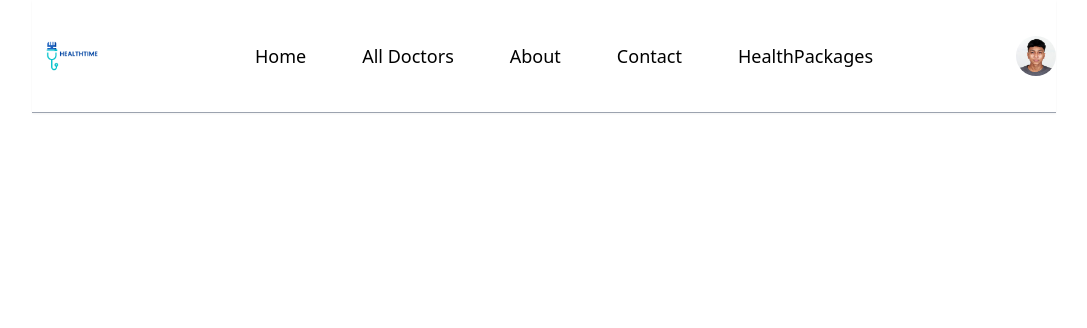
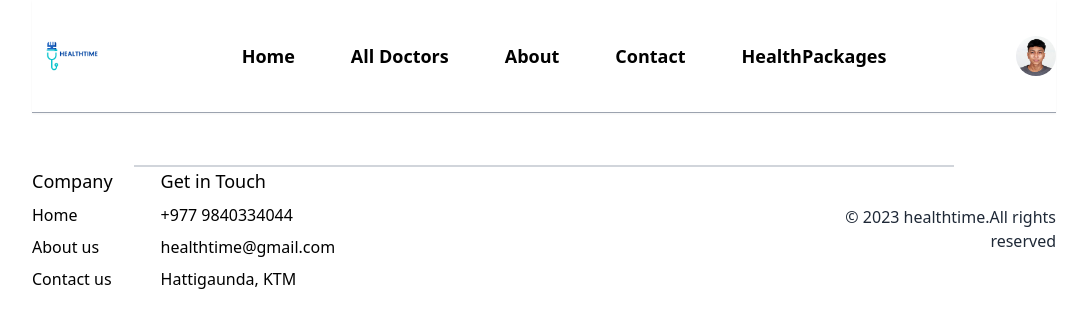
Before and after one commit to AayushBdrShahi/HospitalManagementSystem, a React (Vite) app: page /HealthPackages in a window 1280 px wide. Shown: the top 328 px of the page, without its empty margins (96-1183 px from the left). Built offline with nearby package versions, Linux system fonts and the light colour scheme.

Commit message:
Add Footer

```diff
--- a/src/App.jsx
+++ b/src/App.jsx
@@ -10,6 +10,7 @@ import MyAppointments from './pages/MyAppointments'
 import Appointment from './pages/Appointment'
 import HealthPackages from './pages/HealthPackages'
 import Navbar from './components/Navbar'
+import Footer from './components/Footer'
 
 const App = () => {
   return (
@@ -28,6 +29,7 @@ const App = () => {
         <Route path='/appointment/:docId' element={<Appointment/>}/>
         <Route path ='/HealthPackages' element={<HealthPackages/>}/>
       </Routes>
+      <Footer/>
     </div>
   )
 }
--- /dev/null
+++ b/src/components/Footer.jsx
@@ -0,0 +1,39 @@
+import React from 'react'
+
+const Footer = () => {
+  return (
+    <footer className='py-8'>
+                <hr className="border-gray-300 w-full border-t-2 mx-auto" style={{ width: "80%" }} />
+
+        < div className='max-w-6xl mx-auto  flex flex-col gap-6'>
+    {/* Fotter bottom section */}
+    <div className='flex flex-col md:flex-row justify-between items-center gap-6'>
+    {/* Comapany and support */}
+    <div className='flex gap-12 flex-col md:flex-row w-full'>
+        <div className='flex flex-col space-y-2'>
+            <h4 className='font-medium text-lg'>Company</h4>
+            <p className='cursor-pointer hover:text-gray-600'>Home</p>
+            <p className='cursor-pointer hover:text-gray-600'>About us</p>
+            <p className='cursor-pointer hover:text-gray-600'>Contact us</p>
+        </div>
+
+        <div className='flex flex-col space-y-2'>
+            <h4 className='font-medium text-lg'>Get in Touch</h4>
+            <p className='cursor-pointer hover:text-gray-600'>+977 9840334044</p>
+            <p className='cursor-pointer hover:text-gray-600'>healthtime@gmail.com</p>
+            <p className='cursor-pointer hover:text-gray-600'>Hattigaunda, KTM</p>
+        </div>
+    </div>
+
+    {/* Copyright */}
+
+    <div className='md:text-right w-full md:w-auto'>
+        <p className='text-gray-800'>© 2023 healthtime.All rights reserved</p>
+    </div>
+    </div>
+    </div>
+    </footer>
+  )
+}
+
+export default Footer
--- a/src/components/Navbar.jsx
+++ b/src/components/Navbar.jsx
@@ -15,11 +15,11 @@ const Navbar = () => {
       <img onClick={() => navigate("/")} className="w-20 h-auto cursor-pointer" src={logo} alt="" />
 
     <ul className="hidden md:flex items-center space-x-14 list-none text-lg">
-      <NavLink to="/"><li className="py-1 hover:text-primary transform hover:scale-x-110 duration-300">Home</li></NavLink>
-      <NavLink to="/doctors"><li className="py-1 hover:text-primary transform hover:scale-x-110 duration-300">All Doctors</li></NavLink>
-      <NavLink to="/about">< li className="py-1 hover:text-primary transform hover:scale-x-110 duration-300">About</li></NavLink>
-      <NavLink to="/contact"><li className="py-1 hover:text-primary transform hover:scale-x-110 duration-300">Contact</li></NavLink>
-      <NavLink to="/HealthPackages"><li className="py-1 hover:text-primary transform hover:scale-x-110 duration-300">HealthPackages</li></NavLink>
+      <NavLink to="/"><li className="py-1 hover:text-primary transform hover:scale-x-110 duration-300 font-semibold">Home</li></NavLink>
+      <NavLink to="/doctors"><li className="py-1 hover:text-primary transform hover:scale-x-110 duration-300 font- font-semibold">All Doctors</li></NavLink>
+      <NavLink to="/about">< li className="py-1 hover:text-primary transform hover:scale-x-110 duration-300 font- font-semibold">About</li></NavLink>
+      <NavLink to="/contact"><li className="py-1 hover:text-primary transform hover:scale-x-110 duration-300 font- font-semibold">Contact</li></NavLink>
+      <NavLink to="/HealthPackages"><li className="py-1 hover:text-primary transform hover:scale-x-110 duration-300 font- font-semibold">HealthPackages</li></NavLink>
 
     </ul>
     <div className='flex items-center gap-4'>
--- a/src/pages/Home.jsx
+++ b/src/pages/Home.jsx
@@ -3,6 +3,7 @@ import Header from '../components/Header'
 import SpecialityMenu from '../components/SpecialityMenu'
 import TopDoctors from '../components/TopDoctors'
 import Testimonial from '../components/Testimonial'
+import Footer from '../components/Footer'
 
 const Home = () => {
   return (
```
